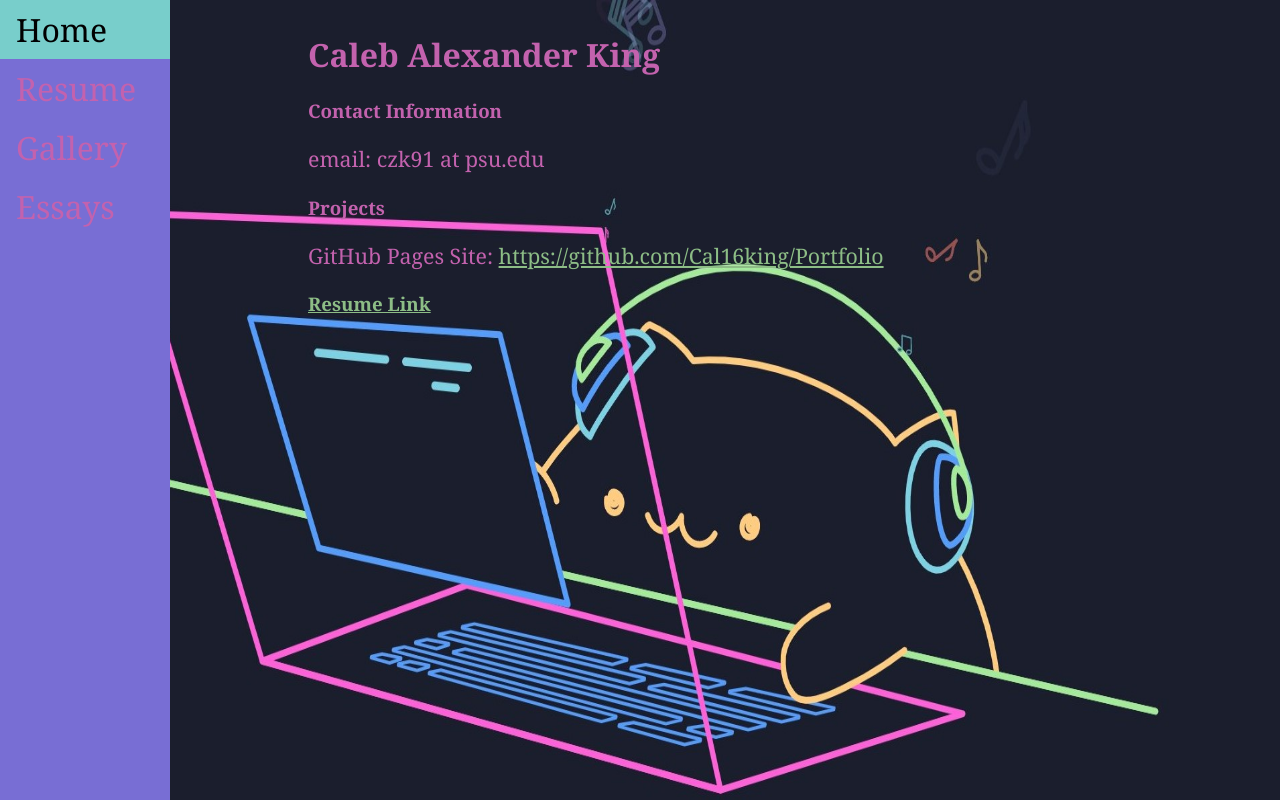
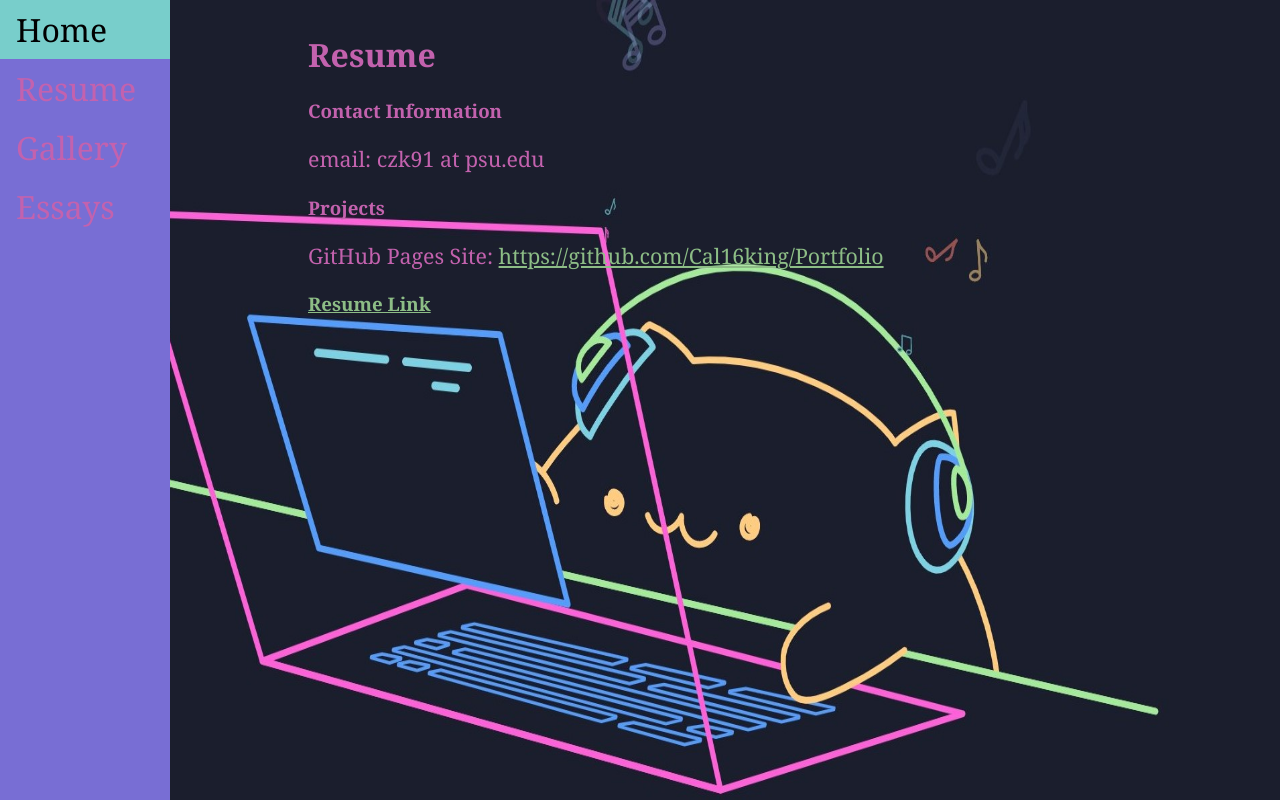
Before and after one commit to Cal16king/Portfolio, a plain HTML site: page docs/resume.html in a window 1280 px wide. Drawn offline with Linux system fonts and the light colour scheme.

Commit message:
one last Formatting fix. Please non-existant god let this be the last format issue.

```diff
--- a/docs/resume.html
+++ b/docs/resume.html
@@ -16,7 +16,7 @@
             </ul>
         </div>
         <div id = "content">
-            <h1>Caleb Alexander King</h1>
+            <h1>Resume</h1>
             <h3>Contact Information</h3>
             <p>email: czk91 at psu.edu</p>
             <h3>Projects</h3>
```
